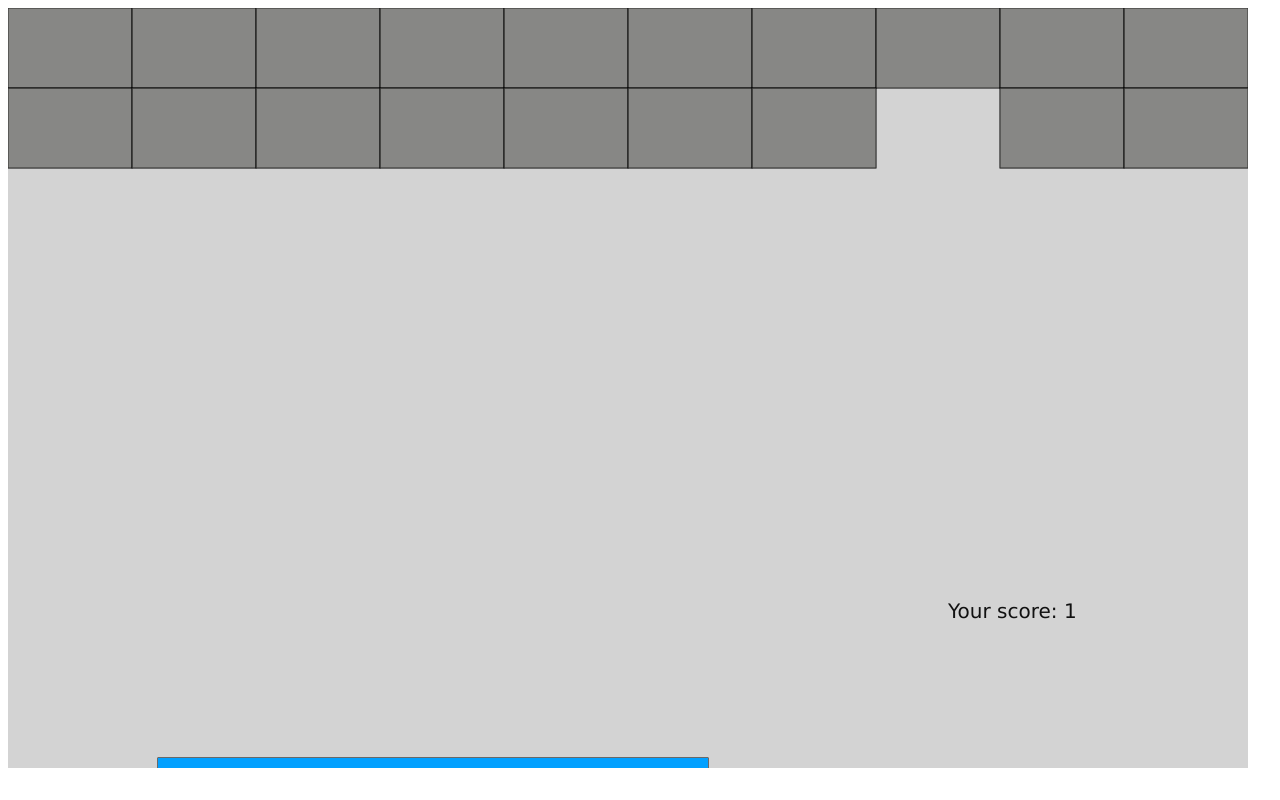
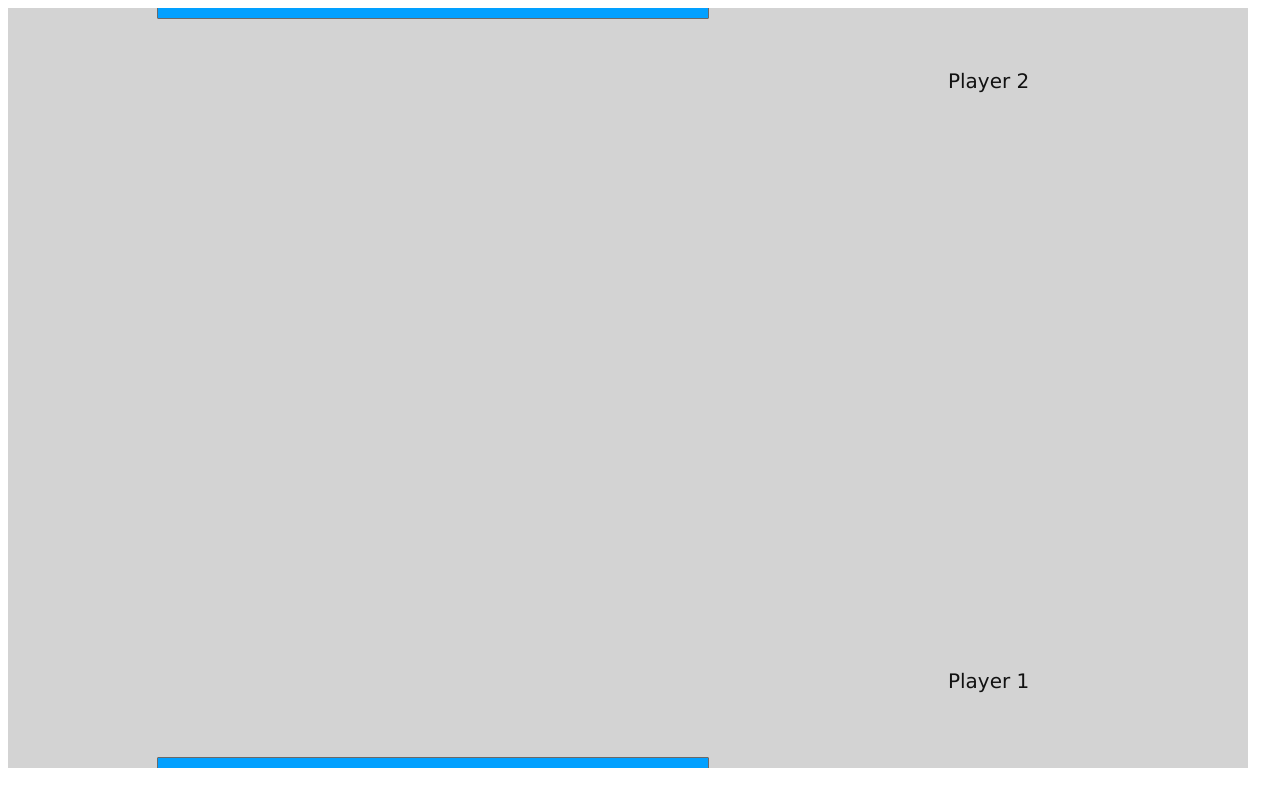
Before and after one commit to drklen4/drawings, a React (Create React App) app: page / in a window 1280 px wide. Built offline with nearby package versions, Linux system fonts and the light colour scheme.

Commit message:
two paddles

```diff
--- a/src/App.js
+++ b/src/App.js
@@ -1,10 +1,10 @@
 import React from "react";
 
-const handleKeyDown = (event, paddle, width) => {
-    if (event.key === 'ArrowLeft') {
+const handleKeyDown = (event, paddle, width, leftArrow, rightArrow) => {
+    if (event.key === leftArrow) {
         paddle.x = paddle.x - 20
         paddle.x = (paddle.x < 0) ? 0 : (paddle.x);
-    } else if (event.key === 'ArrowRight') {
+    } else if (event.key === rightArrow) {
         paddle.x = paddle.x + 20
         paddle.x = (paddle.x + paddle.width > width) ? (width - paddle.width) : (paddle.x)
     }
@@ -20,37 +20,26 @@ class App extends React.Component {
         const canvas = this.canvasRef.current;
         canvas.width = window.innerWidth - 40;
         canvas.height = window.innerHeight - 40;
+        const {paddle1, paddle2} = this.props;
 
-        // set squares width and x
-        const {squares, rowNumber, paddle} = this.props;
-        let oneRowLength = squares.length / rowNumber;
-        let width = canvas.width / oneRowLength;
+        console.log('listener 1 Added!')
+        document.addEventListener('keydown', (event) => handleKeyDown(event, paddle1, canvas.width, 'ArrowLeft', 'ArrowRight'));
 
-        for (let j = 0; j < rowNumber; j++) {
-            for (let i = 0; i < oneRowLength; i++) {
-                squares[i + j * oneRowLength].x = i * width;
-                squares[i + j * oneRowLength].width = width;
-                squares[i + j * oneRowLength].y = squares[i + j * oneRowLength].y + j * squares[i + j * oneRowLength].height;
-            }
-        }
-
-        console.log('listenerAdded!')
-        document.addEventListener('keydown', (event) => handleKeyDown(event, paddle, canvas.width));
+        console.log('listener 2 Added!')
+        document.addEventListener('keydown', (event) => handleKeyDown(event, paddle2, canvas.width, 'q', 'e'));
 
         this.drawBalls();
     }
 
     componentDidUpdate() {
-        const {paddle} = this.props;
         const canvas = this.canvasRef.current;
         canvas.width = window.innerWidth;
-
 
         this.drawBalls();
     }
 
     drawBalls() {
-        const {balls, squares, rowNumber, paddle, stopGame} = this.props;
+        const {balls, paddle1, paddle2, stopGame} = this.props;
         const canvas = this.canvasRef.current;
         canvas.width = window.innerWidth - 40;
         canvas.height = window.innerHeight - 40;
@@ -58,25 +47,22 @@ class App extends React.Component {
         context.clearRect(0, 0, canvas.width, canvas.height);
 
 
-        // draw squares
-        squares.forEach(square => {
-            if (square.visible) {
-                context.fillStyle = square.color;
-                context.strokeRect(square.x, square.y, square.width, square.height);
-                context.fillRect(square.x, square.y, square.width, square.height);
-            }
-        })
+        //draw paddles
+        paddle1.y = canvas.height - 10;
+        paddle2.y = 0;
 
-        //draw paddle
-        paddle.y = canvas.height - 10;
-        context.fillStyle = paddle.color;
-        context.strokeRect(paddle.x, paddle.y, paddle.width, paddle.height);
-        context.fillRect(paddle.x, paddle.y, paddle.width, paddle.height);
+        context.fillStyle = paddle1.color;
+        context.strokeRect(paddle1.x, paddle1.y, paddle1.width, paddle1.height);
+        context.fillRect(paddle1.x, paddle1.y, paddle1.width, paddle1.height);
+        context.strokeRect(paddle2.x, paddle2.y, paddle2.width, paddle2.height);
+        context.fillRect(paddle2.x, paddle2.y, paddle2.width, paddle2.height);
 
-        // draw text with number of hits
+        // draw text players info
         context.fillStyle = `rgb(17, 17, 17)`;
         context.font = `20px Verdana`;
-        context.fillText('Your score: ' + squares.filter(s => !s.visible).length, canvas.width- 300, canvas.height - 150);
+        context.fillText('Player 1', canvas.width - 300, canvas.height - 80);
+        context.fillText('Player 2', canvas.width - 300, 80);
+
 
 
         balls.forEach(ball => {
@@ -86,18 +72,13 @@ class App extends React.Component {
             context.closePath();
             context.fill();
 
-            //other balls
-            let balls2 = balls.filter(ball2 => {
-                return ball !== ball2
-            }).map(ballToMap => ballToMap);
 
-
-            // bounce from walls
+            // bounce from walls and paddles
             function doBounceIfNeeded() {
                 let rightTouch = ball.x >= canvas.width - ball.radius;
-                let bottomTouch = (ball.y >= canvas.height - ball.radius) && (ball.x >= paddle.x) && (ball.x <= paddle.x + paddle.width);
+                let bottomTouch = (ball.y + ball.radius >= canvas.height - ball.radius) && (ball.x >= paddle1.x) && (ball.x <= paddle1.x + paddle1.width);
                 let leftTouch = ball.x <= ball.radius;
-                let topTouch = ball.y <= ball.radius;
+                let topTouch = (ball.y - paddle2.height <= ball.radius) && (ball.x >= paddle2.x) && (ball.x <= paddle2.x + paddle2.width);
 
                 if (rightTouch || leftTouch) {
                     ball.toRight = !ball.toRight;
@@ -107,6 +88,8 @@ class App extends React.Component {
                 }
                 if (ball.y - ball.radius > canvas.height + 5) {
                     stopGame[0] = true;
+                } else if (ball.y + ball.radius < -5) {
+                    stopGame[1] = true;
                 }
             }
 
@@ -117,7 +100,7 @@ class App extends React.Component {
                 ball.y += ball.dy;
                 if (
                     canvas.width - ball.x <= ball.radius ||
-                    canvas.height - paddle.height - ball.y <= ball.radius
+                    canvas.height - paddle1.height - ball.y <= ball.radius
                 ) {
                     doBounceIfNeeded();
                 }
@@ -126,7 +109,7 @@ class App extends React.Component {
                 ball.y += ball.dy;
                 if (
                     ball.x <= ball.radius ||
-                    canvas.height - paddle.height - ball.y <= ball.radius
+                    canvas.height - paddle1.height - ball.y <= ball.radius
                 ) {
                     doBounceIfNeeded();
                 }
@@ -135,7 +118,7 @@ class App extends React.Component {
                 ball.y -= ball.dy;
                 if (
                     ball.x <= ball.radius ||
-                    ball.y <= ball.radius
+                    ball.y - paddle2.height <= ball.radius
                 ) {
                     doBounceIfNeeded();
                 }
@@ -145,31 +128,12 @@ class App extends React.Component {
 
                 if (
                     canvas.width - ball.x <= ball.radius ||
-                    ball.y <= ball.radius
+                    ball.y - paddle2.height <= ball.radius
                 ) {
                     doBounceIfNeeded();
                 }
             }
 
-            // bounce from square
-            let closestSquareByX = squares.find(square => (ball.x >= square.x) && (ball.x < square.x + square.width) && (square.y === square.height * (rowNumber - 1)))
-            if (closestSquareByX && closestSquareByX.visible && (ball.y - ball.radius <= closestSquareByX.y + closestSquareByX.height) && (!ball.toBottom)) {
-                ball.toBottom = true;
-                closestSquareByX.visible = false;
-            } else {
-                let closestSquareBySide = squares.find(square => (
-                        (ball.x + ball.radius >= square.x) &&
-                        (ball.x - ball.radius <= square.x + square.width) &&
-                        (ball.y >= square.y) &&
-                        (ball.y <= square.y + square.height)
-                    )
-                )
-
-                if (closestSquareBySide && closestSquareBySide.visible && (ball.y - ball.radius <= closestSquareBySide.y + closestSquareBySide.height)) {
-                    ball.toRight = !ball.toRight;
-                    closestSquareBySide.visible = false;
-                }
-            }
         });
     }
 
--- a/src/index.js
+++ b/src/index.js
@@ -8,32 +8,29 @@ import Square from "./components/Square";
 
 const balls = [new Ball(`rgb(2, 44, 181)`, 20, ballHelper.getAngle(), 2, 220)];
 
-const squares = [];
 const stopGame = [];
 stopGame.push(false);
+stopGame.push(false);
 
-for (let i=0; i<20; i++) {
-    squares.push(new Square(0, 0, 0))
-}
-const rowNumber = 2;
-
-
-const paddle = new Square(150, 900, 550);
-paddle.height = 10;
-paddle.color = `rgb(2, 160, 255)`;
+const paddle1 = createPaddle();
+const paddle2 = createPaddle();
 
 // draw balls
 const root= ReactDOM.createRoot(document.getElementById("root"));
-var refreshIntervalId = setInterval(() => {
-    root.render(<App balls={balls} squares = {squares} rowNumber = {rowNumber} paddle={paddle} stopGame={stopGame}/>);
+const refreshIntervalId = setInterval(() => {
+    root.render(<App balls={balls} paddle1={paddle1} paddle2={paddle2} stopGame={stopGame}/>);
 
-    if (squares.filter(s => s.visible).length === 0) {
-        alert('You won!')
-        clearInterval(refreshIntervalId);
-    }
-
-    if (stopGame[0]) {
-        alert("You lose!");
-        clearInterval(refreshIntervalId);
+    for (let i = 0; i < stopGame.length; i++) {
+        if (stopGame[i]) {
+            alert("Player " + (i + 1) + " lose!");
+            clearInterval(refreshIntervalId);
+        }
     }
 });
+
+function createPaddle() {
+    const paddle = new Square(150, 900, 550);
+    paddle.height = 10;
+    paddle.color = `rgb(2, 160, 255)`;
+    return paddle;
+}
```
